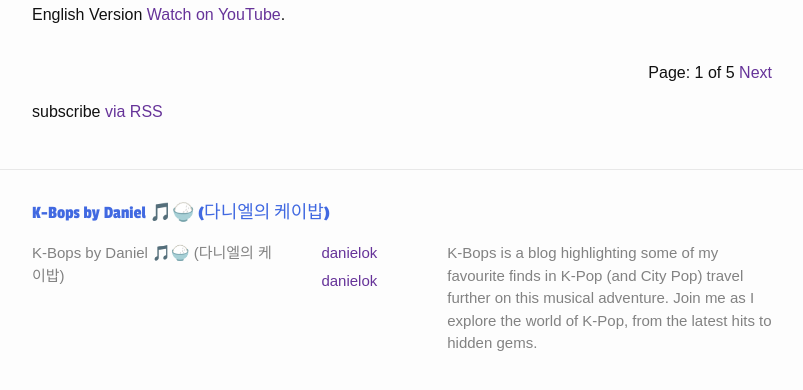
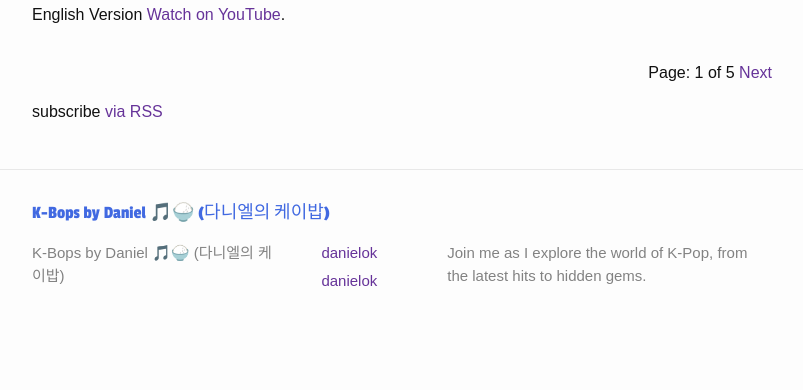
Before and after one commit to danielok/KBops, a Jekyll site: the page built from index.html, in a window 1280 px wide and 900 px high, scrolled down 6754 px, cut to the strip 485-875 px from the top of the window. Shown: the whole strip, without its empty margins (238-1041 px from the left). Built offline with Jekyll 4.4.1, drawn with Linux system fonts in a browser that asks for light colours; the list of posts is cut into pages by our own code; after the commit the page ends 7591 px from its top, so only the background shows below that.

Commit message:
Update _config.yml

```diff
--- a/_config.yml
+++ b/_config.yml
@@ -21,7 +21,6 @@
 title: K-Bops by Daniel 🎵🍚 (다니엘의 케이밥)
 email:
 description: >- # this means to ignore newlines until "baseurl:"
-  K-Bops is a blog highlighting some of my favourite finds in K-Pop (and City Pop) travel further on this musical adventure.
   Join me as I explore the world of K-Pop, from the latest hits to hidden gems.
 baseurl: "/KBops" # the subpath of your site, e.g. /blog
 url: "https://danielok.github.io" # the base hostname & protocol for your site, e.g. http://example.com
```
